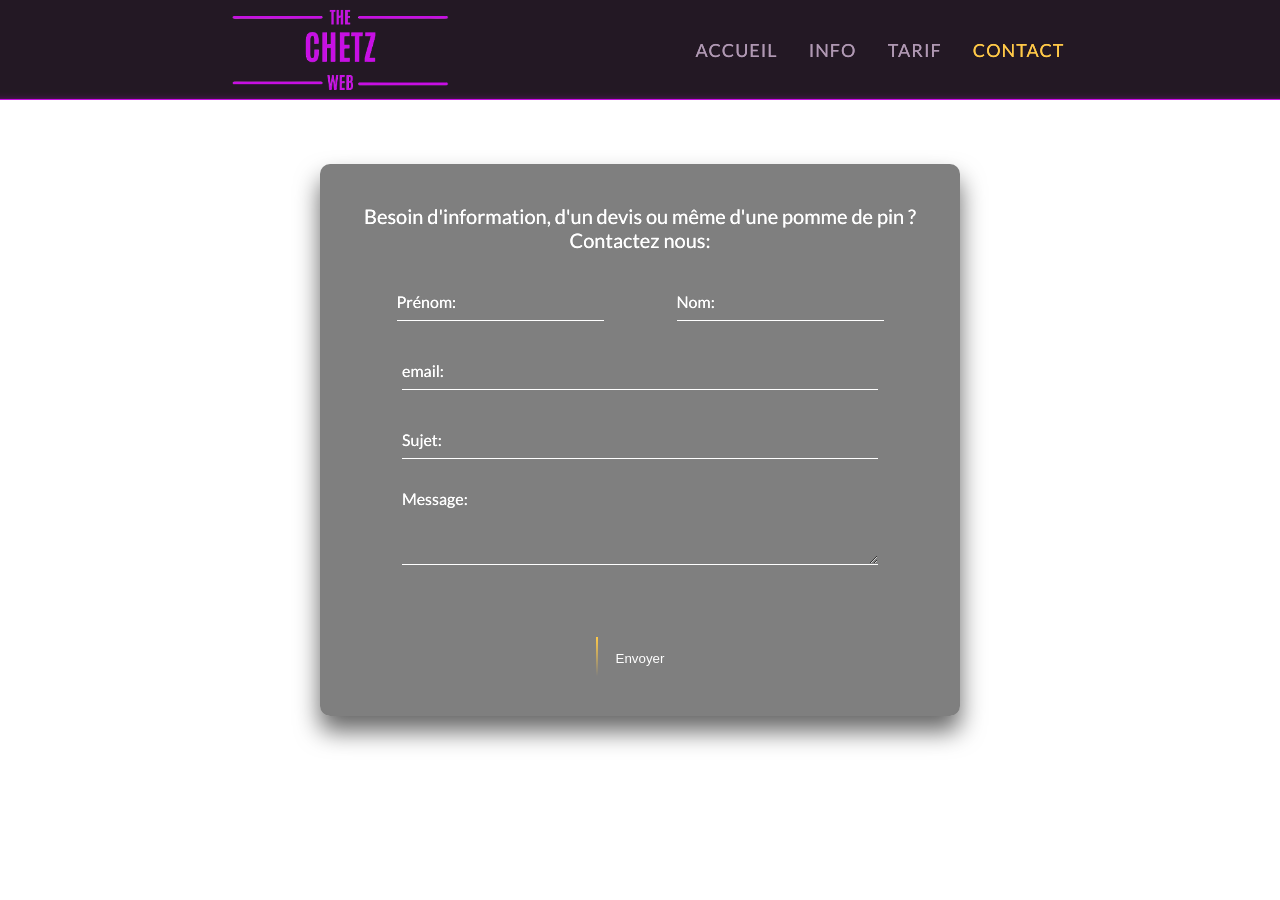
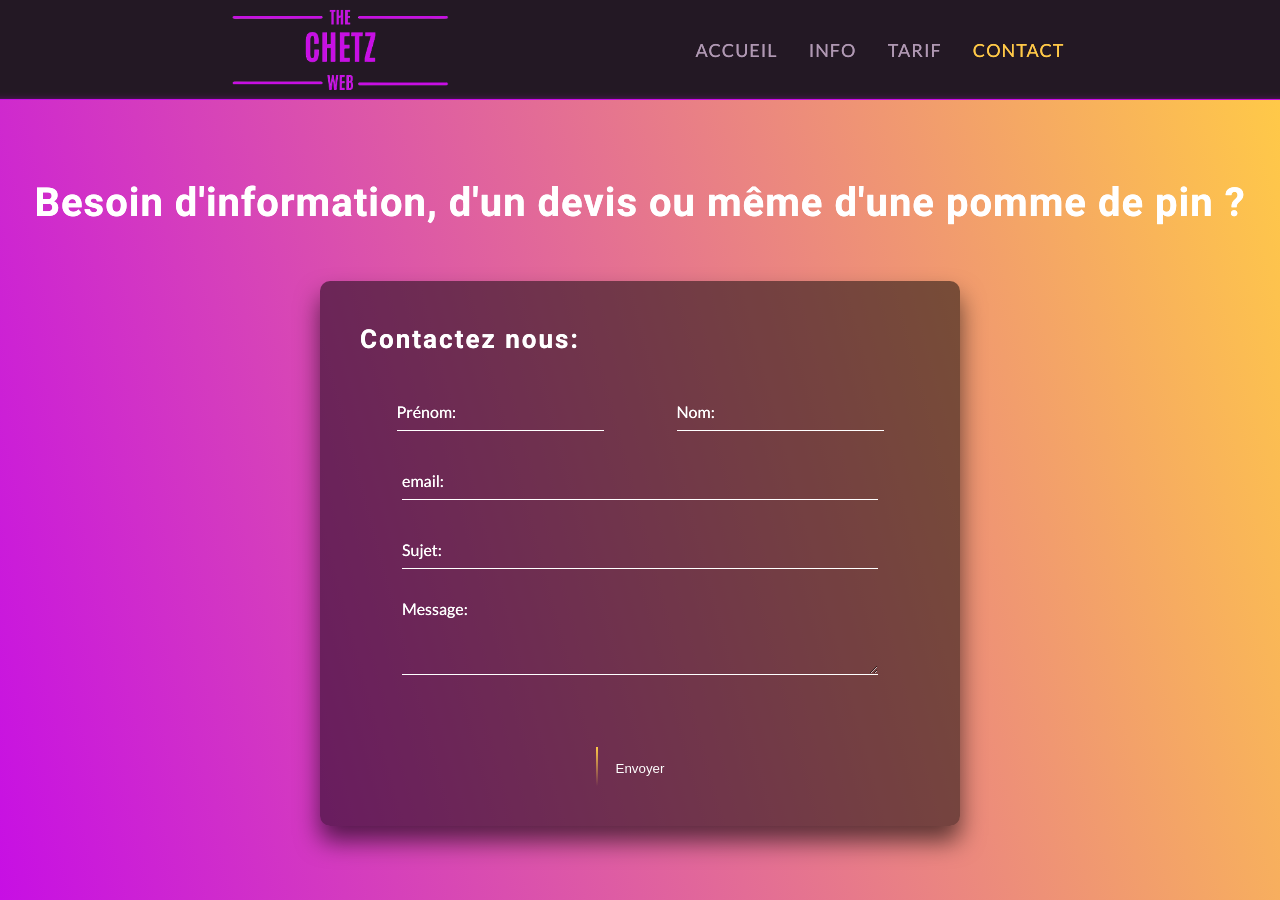
Before and after one commit to lolonai/chetz-web, a React (Create React App) app: page /contact in a window 1280 px wide. Before the commit the page ends 800 px from the top, so only its background shows below. Built offline with nearby package versions, Linux system fonts and the light colour scheme.

Commit message:
style home et contact terminé

```diff
--- a/src/App.scss
+++ b/src/App.scss
@@ -11,6 +11,7 @@
 html {
   font-size: 10px;
   text-shadow: 0 0 0 !important;
+  font-family: "Lato", sans-serif;
 }
 
 a {
@@ -22,5 +23,4 @@ a {
   background-size: cover;
   height: 100vh;
   width: 100%;
-  font-family: "Lato", sans-serif;
 }
--- a/src/Components/Accueil.js
+++ b/src/Components/Accueil.js
@@ -1,20 +1,31 @@
 import React from "react";
+import { NavLink, withRouter } from "react-router-dom";
 
-export default function Accueil() {
+function Accueil() {
   return (
     <div className="home-container">
       <div className="card-home">
         <div className="card-title">
           <p>Votre agence web en ligne</p>
-          <h6>Vous connaissez la musique, nous avons la partition</h6>
+          <h6 className="bounce-in-top">
+            Vous connaissez la musique, nous avons la partition
+          </h6>
           <div className="contact-btn-home">
-            <button>Contactez nous</button>
+            <NavLink exact to="/contact">
+              <button className="jello-horizontal ">Contactez nous</button>
+            </NavLink>
           </div>
         </div>
         <div className="card-illustration">
-          <img src="./images/happy_music.svg" alt="Oiseau qui chante" />
+          <img
+            className="slide-in-blurred-right"
+            src="./images/happy_music.svg"
+            alt="Oiseau qui chante"
+          />
         </div>
       </div>
     </div>
   );
 }
+
+export default withRouter(Accueil);
--- a/src/Components/Contact.js
+++ b/src/Components/Contact.js
@@ -3,8 +3,11 @@ import ContactForm from "../Containers/Form";
 
 export default function Contacts() {
   return (
-    <React.Fragment>
+    <div className="contact-container">
+      <h6>
+        Besoin d'information, d'un devis ou même d'une pomme de pin ? <br />{" "}
+      </h6>
       <ContactForm />
-    </React.Fragment>
+    </div>
   );
 }
--- a/src/Containers/Form.js
+++ b/src/Containers/Form.js
@@ -33,12 +33,10 @@ export default function ContactForm() {
   };
 
   return (
-    <div className="contact-container">
     <div className="login-box">
-        <p>
-          Besoin d'information, d'un devis ou même d'une pomme de pin ? <br />{" "}
+      <h6>
         Contactez nous:
-        </p>
+      </h6>
       <form onSubmit={handleSubmit(onSubmit)}>
         <div className="inline-input">
           <div className="user-box">
@@ -123,6 +121,5 @@ export default function ContactForm() {
         </div>
       </form>
     </div>
-    </div>
   );
 }
--- a/src/Styles/component/Accueil.scss
+++ b/src/Styles/component/Accueil.scss
@@ -3,10 +3,10 @@
   display: flex;
   align-items: center;
   justify-content: center;
+  overflow: hidden;
   top: 10rem;
   width: 100%;
   height: 80vh;
-  background: rgb(199, 15, 228);
   background: linear-gradient(
     75deg,
     rgba(199, 15, 228, 1) 0%,
@@ -19,20 +19,26 @@
     width: 60%;
     height: 50vh;
     .card-title {
+      width: 62rem;
       text-align: left;
       p {
         color: #fff;
         font-size: 4.8rem;
-        font-weight: bold;
+        font-weight: 800;
         letter-spacing: 0.2rem;
         margin: 0 0 3.3rem;
       }
       h6 {
         color: #fff;
-        font-family: Heebo;
+        font-family: Heebo, sans-serif;
         font-size: 2rem;
+        font-weight: 300;
         letter-spacing: 0.1rem;
         margin: 0 0 3.5rem;
+      }
+      .bounce-in-top {
+        -webkit-animation: bounce-in-top 1.1s 0.7s both;
+        animation: bounce-in-top 1.1s 0.7s both;
       }
       .contact-btn-home {
         width: 100%;
@@ -55,6 +61,10 @@
             border: none;
           }
         }
+        .jello-horizontal {
+          -webkit-animation: jello-horizontal 0.9s 1.3s both;
+          animation: jello-horizontal 0.9s 1.3s both;
+        }
       }
     }
     .card-illustration {
@@ -64,6 +74,12 @@
       img {
         width: 30rem;
       }
+      .slide-in-blurred-right {
+        -webkit-animation: slide-in-blurred-right 0.6s
+          cubic-bezier(0.23, 1, 0.32, 1) 2s both;
+        animation: slide-in-blurred-right 0.6s cubic-bezier(0.23, 1, 0.32, 1) 2s
+          both;
+      }
     }
   }
 }
--- a/src/Styles/component/Contact.scss
+++ b/src/Styles/component/Contact.scss
@@ -1,32 +1,57 @@
 .contact-container {
-  margin: 0;
-  padding: 0;
-  background: linear-gradient(#141e30, #243b55);
-  width: 100vw;
+  position: absolute;
+  overflow: hidden;
+  display: flex;
+  flex-direction: column;
+  align-items: center;
+  justify-content: space-around;
+  top: 10rem;
+  background: linear-gradient(
+    75deg,
+    rgba(199, 15, 228, 1) 0%,
+    rgba(255, 201, 72, 1) 100%
+  );
+  width: 100%;
+  height: 100%;
+  overflow: hidden;
 
-  .inline-input {
-    display: flex;
-    justify-content: space-around;
+  h6 {
+    color: #fff;
+    font-size: 4rem;
+    font-weight: 800;
+    letter-spacing: 0.1rem;
+    margin: 0 0 -10rem;
+    font-family: Heebo, sans-serif;
+
+    text-align: center;
   }
 
   .login-box {
-    position: absolute;
-    top: 55%;
-    left: 50%;
     width: 50vw;
-    padding: 40px;
-    transform: translate(-50%, -50%);
+    padding: 4rem;
     background: rgba(0, 0, 0, 0.5);
     box-sizing: border-box;
     box-shadow: 0 15px 25px rgba(0, 0, 0, 0.6);
     border-radius: 10px;
+    .inline-input {
+      display: flex;
+      justify-content: space-around;
+    }
+    h6 {
+      color: #fff;
+      font-size: 2.6rem;
+      font-weight: 800;
+      letter-spacing: 0.2rem;
+      margin: 0 0 3.3rem;
+      text-align: left;
+    }
 
     p {
       margin: 0 0 30px;
-      padding: 0;
-      color: #fff;
+      color: $alert;
       text-align: center;
       font-size: 2rem;
+      transform: translateY(-3rem);
     }
 
     .user-box {
--- a/src/Styles/component/Custom/_colors.scss
+++ b/src/Styles/component/Custom/_colors.scss
@@ -1,5 +1,6 @@
 $dark: rgba(35, 24, 36, 1);
 $pink: rgba(199, 15, 228, 1);
+$alert: rgb(204, 23, 23);
 $orange: rgba(255, 143, 78, 1);
 $gold: rgba(255, 201, 72, 1);
 $green: rgba(0, 172, 149, 1);
--- a/src/Styles/component/Custom/_fonts.scss
+++ b/src/Styles/component/Custom/_fonts.scss
@@ -1,2 +1,4 @@
-@import url("https://fonts.googleapis.com/css2?family=Lato:ital,wght@0,400;0,700;1,400&display=swap");
-@import url("https://fonts.googleapis.com/css2?family=Heebo:wght@400;700&display=swap");
+@import url("https://fonts.googleapis.com/css2?family=Heebo:wght@300;400;700&family=Lato:ital,wght@0,400;0,700;0,900;1,400&display=swap");
+
+// font-family: 'Heebo', sans-serif;
+// font-family: 'Lato', sans-serif;
--- a/src/Styles/component/Media_Query/mq768.scss
+++ b/src/Styles/component/Media_Query/mq768.scss
@@ -49,4 +49,9 @@
       }
     }
   }
+
+  // accueil
+  .home-container {
+    top: 8rem;
+  }
 }
```
Also changed, not shown: src/Styles/component/Custom/_keyframe.scss (+222 -0 lines). Lines whose indentation alone changed are shown as unchanged.
